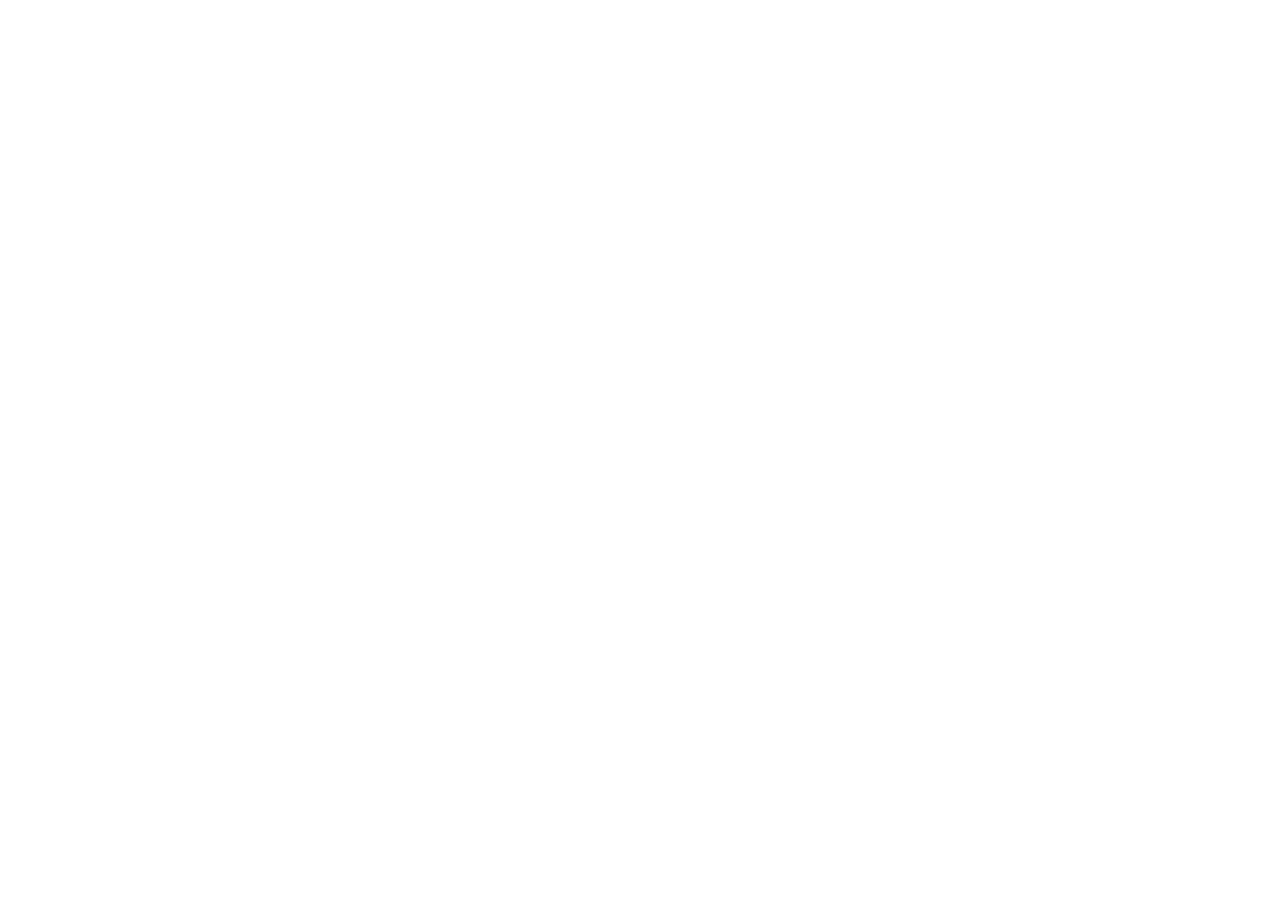
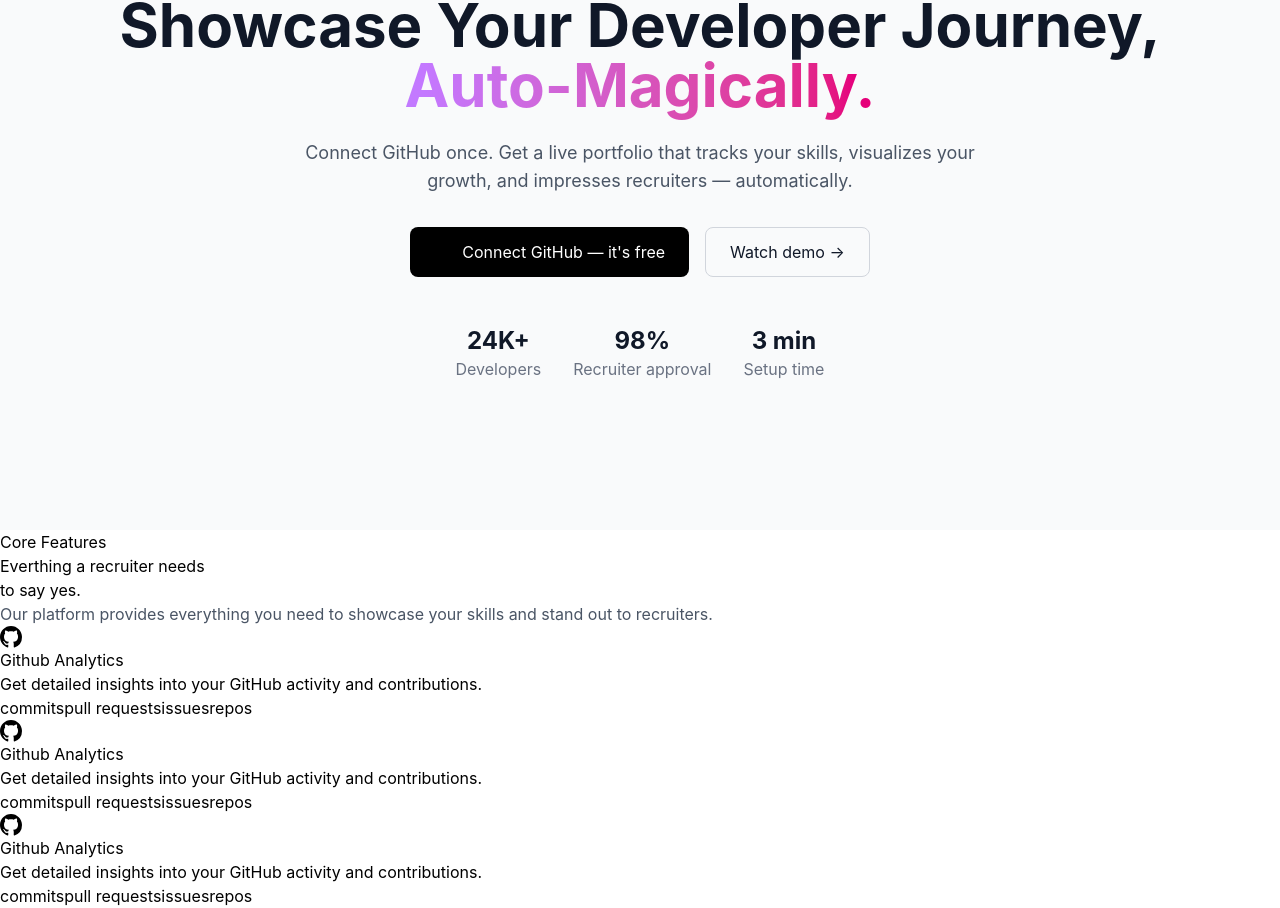
Before and after one commit to manojctrl/Devtrack-ai, a React (Vite) app: page / in a window 1280 px wide. Shown: the part 270-1178 px from the top of the page. Before the commit the page ends 800 px from the top, so only its background shows below. Built offline with nearby package versions, Linux system fonts and the light colour scheme.

Commit message:
Landing page mah hero page haita

```diff
--- a/src/Pages/Landing/Landing.jsx
+++ b/src/Pages/Landing/Landing.jsx
@@ -1,14 +1,160 @@
-import Navbar from '../../components/Navbar/Navbar'
+import Navbar from "../../components/Navbar/Navbar";
 
 const Landing = () => {
   return (
     <div>
-        <Navbar />
+      <Navbar />
 
+      <section className="bg-gray-50 text-gray-900 min-h-screen flex flex-col items-center justify-center pt-20">
+        <div className="mb-4 text-sm text-indigo-600 font-semibold">
+          Now in public beta — 2,400+ developers
+        </div>
 
+        <h1 className="text-4xl md:text-6xl font-bold text-center mb-6">
+          <span className="block">Showcase Your Developer Journey,</span>
+          <span className="bg-gradient-to-r from-purple-400 to-pink-600 bg-clip-text text-transparent">
+            Auto-Magically.
+          </span>
+        </h1>
 
+        <p className="max-w-2xl text-center text-lg text-gray-600 mb-8">
+          Connect GitHub once. Get a live portfolio that tracks your skills,
+          visualizes your growth, and impresses recruiters — automatically.
+        </p>
+
+        <div className="flex gap-4">
+          <a
+            href="#"
+            className="flex items-center gap-2 px-6 py-3 bg-black text-white rounded-lg"
+          >
+            <svg width="20" height="20" viewBox="0 0 24 24" fill="currentColor">
+              <path d="M12 0C5.37 0 0 5.37..." />
+            </svg>
+            <span>Connect GitHub — it's free</span>
+          </a>
+          <button className="px-6 py-3 border border-gray-300 rounded-lg hover:bg-gray-100">
+            Watch demo →
+          </button>
+        </div>
+
+        <div className="flex gap-8 mt-12 text-center">
+          <div>
+            <div className="text-2xl font-bold">24K+</div>
+            <div className="text-gray-500">Developers</div>
+          </div>
+          <div>
+            <div className="text-2xl font-bold">98%</div>
+            <div className="text-gray-500">Recruiter approval</div>
+          </div>
+          <div>
+            <div className="text-2xl font-bold">3 min</div>
+            <div className="text-gray-500">Setup time</div>
+          </div>
+        </div>
+      </section>
+
+      {/* Features Section */}
+
+      <section>
+        <div className="features-header-section">
+          <div className="section-label">Core Features</div>
+          <h2 className="section-title">
+            Everthing a recruiter needs <br /> to say yes.
+          </h2>
+          <p className="text-gray-600">
+            Our platform provides everything you need to showcase your skills
+            and stand out to recruiters.
+          </p>
+        </div>
+        <div className="features-grid">
+          <div className="feature-card">
+            <div className="feat-icon">
+              <svg
+                width="22"
+                height="22"
+                viewBox="0 0 24 24"
+                fill="none"
+                stroke="currentColor"
+                stroke-width="1.8"
+              >
+                <path
+                  d="M12 0C5.37 0 0 5.37 0 12c0 5.31 3.435 9.795 8.205 11.385.6.105.825-.255.825-.57 0-.285-.015-1.23-.015-2.235-3.015.555-3.795-.735-4.035-1.41-.135-.345-.72-1.41-1.23-1.695-.42-.225-1.02-.78-.015-.795.945-.015 1.62.87 1.845 1.23 1.08 1.815 2.805 1.305 3.495.99.105-.78.42-1.305.765-1.605-2.67-.3-5.46-1.335-5.46-5.925 0-1.305.465-2.385 1.23-3.225-.12-.3-.54-1.53.12-3.18 0 0 1.005-.315 3.3 1.23.96-.27 1.98-.405 3-.405s2.04.135 3 .405c2.295-1.56 3.3-1.23 3.3-1.23.66 1.65.24 2.88.12 3.18.765.84 1.23 1.905 1.23 3.225 0 4.605-2.805 5.625-5.475 5.925.435.375.81 1.095.81 2.22 0 1.605-.015 2.895-.015 3.3 0 .315.225.69.825.57A12.02 12.02 0 0024 12c0-6.63-5.37-12-12-12z"
+                  fill="currentColor"
+                  stroke="none"
+                />
+              </svg>
+            </div>
+            <h3>Github Analytics</h3>
+            <p>
+              Get detailed insights into your GitHub activity and contributions.
+            </p>
+            <div className="featTags">
+              <span className="featTag">commits</span>
+              <span className="featTag">pull requests</span>
+              <span className="featTag">issues</span>
+              <span className="featTag">repos</span>
+            </div>
+          </div>
+          <div className="feature-card">
+            <div className="feat-icon">
+              <svg
+                width="22"
+                height="22"
+                viewBox="0 0 24 24"
+                fill="none"
+                stroke="currentColor"
+                stroke-width="1.8"
+              >
+                <path
+                  d="M12 0C5.37 0 0 5.37 0 12c0 5.31 3.435 9.795 8.205 11.385.6.105.825-.255.825-.57 0-.285-.015-1.23-.015-2.235-3.015.555-3.795-.735-4.035-1.41-.135-.345-.72-1.41-1.23-1.695-.42-.225-1.02-.78-.015-.795.945-.015 1.62.87 1.845 1.23 1.08 1.815 2.805 1.305 3.495.99.105-.78.42-1.305.765-1.605-2.67-.3-5.46-1.335-5.46-5.925 0-1.305.465-2.385 1.23-3.225-.12-.3-.54-1.53.12-3.18 0 0 1.005-.315 3.3 1.23.96-.27 1.98-.405 3-.405s2.04.135 3 .405c2.295-1.56 3.3-1.23 3.3-1.23.66 1.65.24 2.88.12 3.18.765.84 1.23 1.905 1.23 3.225 0 4.605-2.805 5.625-5.475 5.925.435.375.81 1.095.81 2.22 0 1.605-.015 2.895-.015 3.3 0 .315.225.69.825.57A12.02 12.02 0 0024 12c0-6.63-5.37-12-12-12z"
+                  fill="currentColor"
+                  stroke="none"
+                />
+              </svg>
+            </div>
+            <h3>Github Analytics</h3>
+            <p>
+              Get detailed insights into your GitHub activity and contributions.
+            </p>
+            <div className="featTags">
+              <span className="featTag">commits</span>
+              <span className="featTag">pull requests</span>
+              <span className="featTag">issues</span>
+              <span className="featTag">repos</span>
+            </div>
+          </div>
+          <div className="feature-card">
+            <div className="feat-icon">
+              <svg
+                width="22"
+                height="22"
+                viewBox="0 0 24 24"
+                fill="none"
+                stroke="currentColor"
+                stroke-width="1.8"
+              >
+                <path
+                  d="M12 0C5.37 0 0 5.37 0 12c0 5.31 3.435 9.795 8.205 11.385.6.105.825-.255.825-.57 0-.285-.015-1.23-.015-2.235-3.015.555-3.795-.735-4.035-1.41-.135-.345-.72-1.41-1.23-1.695-.42-.225-1.02-.78-.015-.795.945-.015 1.62.87 1.845 1.23 1.08 1.815 2.805 1.305 3.495.99.105-.78.42-1.305.765-1.605-2.67-.3-5.46-1.335-5.46-5.925 0-1.305.465-2.385 1.23-3.225-.12-.3-.54-1.53.12-3.18 0 0 1.005-.315 3.3 1.23.96-.27 1.98-.405 3-.405s2.04.135 3 .405c2.295-1.56 3.3-1.23 3.3-1.23.66 1.65.24 2.88.12 3.18.765.84 1.23 1.905 1.23 3.225 0 4.605-2.805 5.625-5.475 5.925.435.375.81 1.095.81 2.22 0 1.605-.015 2.895-.015 3.3 0 .315.225.69.825.57A12.02 12.02 0 0024 12c0-6.63-5.37-12-12-12z"
+                  fill="currentColor"
+                  stroke="none"
+                />
+              </svg>
+            </div>
+            <h3>Github Analytics</h3>
+            <p>
+              Get detailed insights into your GitHub activity and contributions.
+            </p>
+            <div className="featTags">
+              <span className="featTag">commits</span>
+              <span className="featTag">pull requests</span>
+              <span className="featTag">issues</span>
+              <span className="featTag">repos</span>
+            </div>
+          </div>
+        </div>
+      </section>
     </div>
-  )
-}
+  );
+};
 
-export default Landing
+export default Landing;
```
